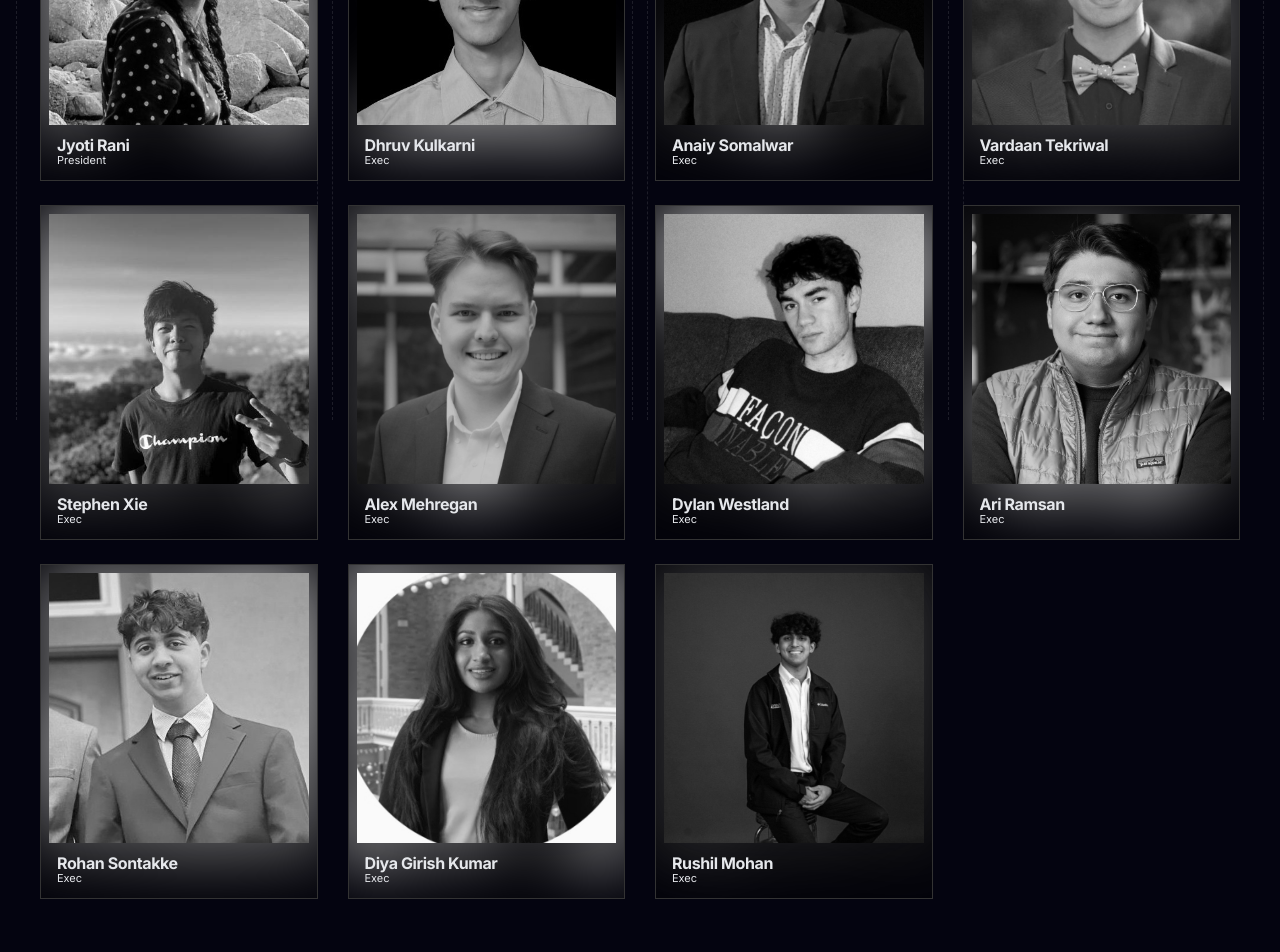
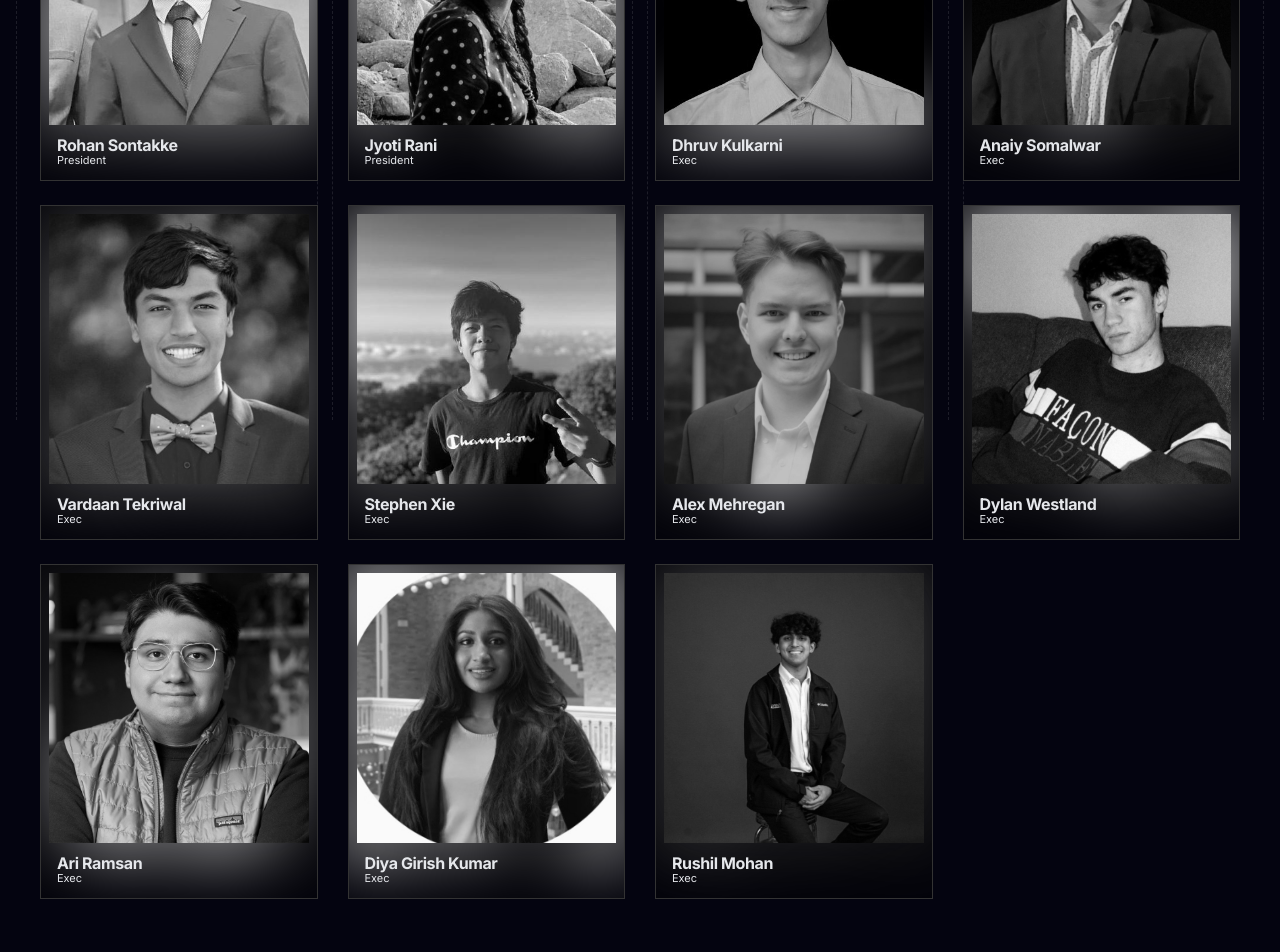
Before and after one commit to AIEntrepreneursBerkeley/aientrepreneurs.org, a Next.js app: page /team in a window 1280 px wide. Shown: the part 380-1332 px from the top of the page. Built offline with nearby package versions, Linux system fonts and the light colour scheme; no server answers.

Commit message:
Rohan Mr. President

```diff
--- a/src/components/sections/team.tsx
+++ b/src/components/sections/team.tsx
@@ -3,6 +3,12 @@ import { Card } from "~/components/ui/card";
 const Team = () => (
   <section className="relative pb-6 md:pb-8">
     <div className="xs:grid-cols-2 container mt-8 grid grid-cols-1 gap-x-3.5 gap-y-6 px-4 md:grid-cols-3 lg:grid-cols-4">
+      <Card
+        name={"Rohan Sontakke"}
+        image={"/images/rohan.jpg"}
+        position={"President"}
+        linkedin={"https://www.linkedin.com/in/rohan-sontakke-rss/"}
+      />
       <Card
         name={"Jyoti Rani"}
         image={"/images/jyoti.jpg"}
@@ -52,12 +58,6 @@ const Team = () => (
         linkedin={"https://www.linkedin.com/in/ari-ramsan/"}
       />
       <Card
-        name={"Rohan Sontakke"}
-        image={"/images/rohan.jpg"}
-        position={"Exec"}
-        linkedin={"https://www.linkedin.com/in/rohan-sontakke-rss/"}
-      />
-      <Card
         name={"Diya Girish Kumar"}
         image={"/images/diya.jpg"}
         position={"Exec"}
```
